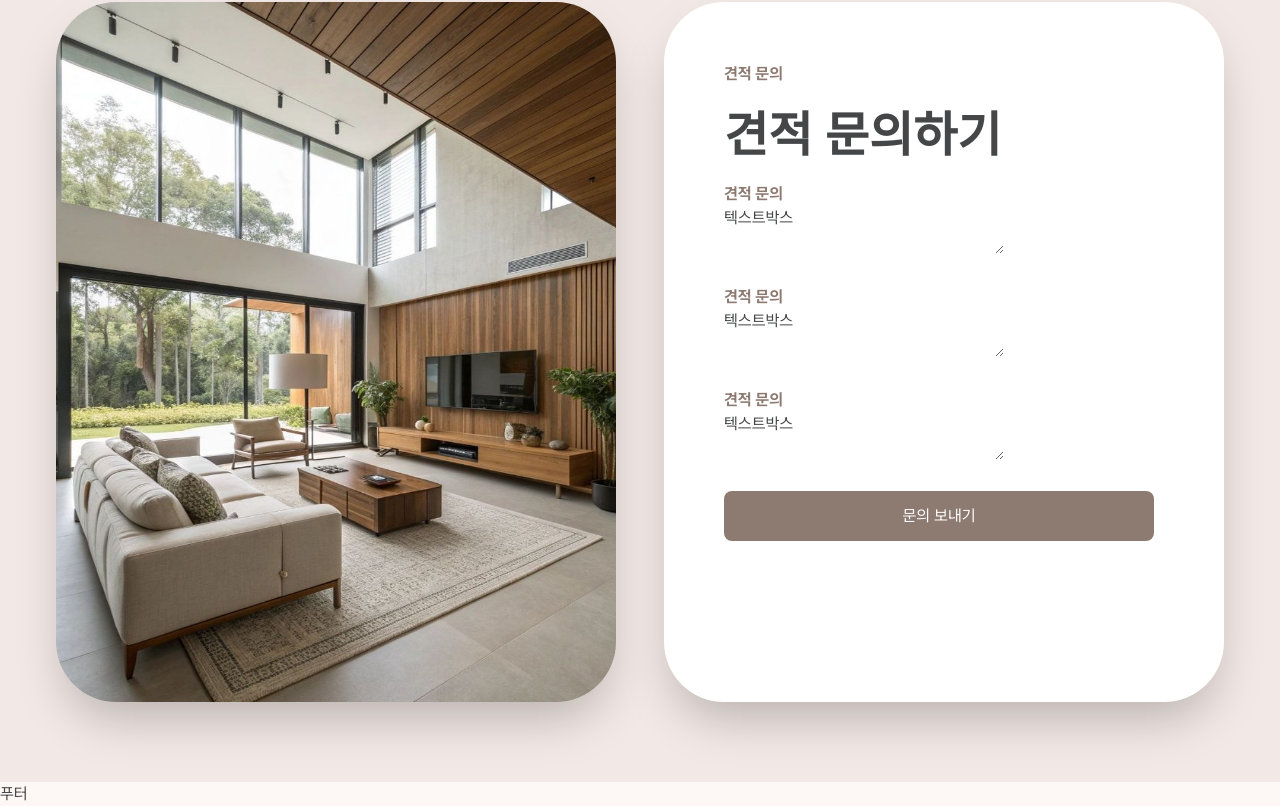
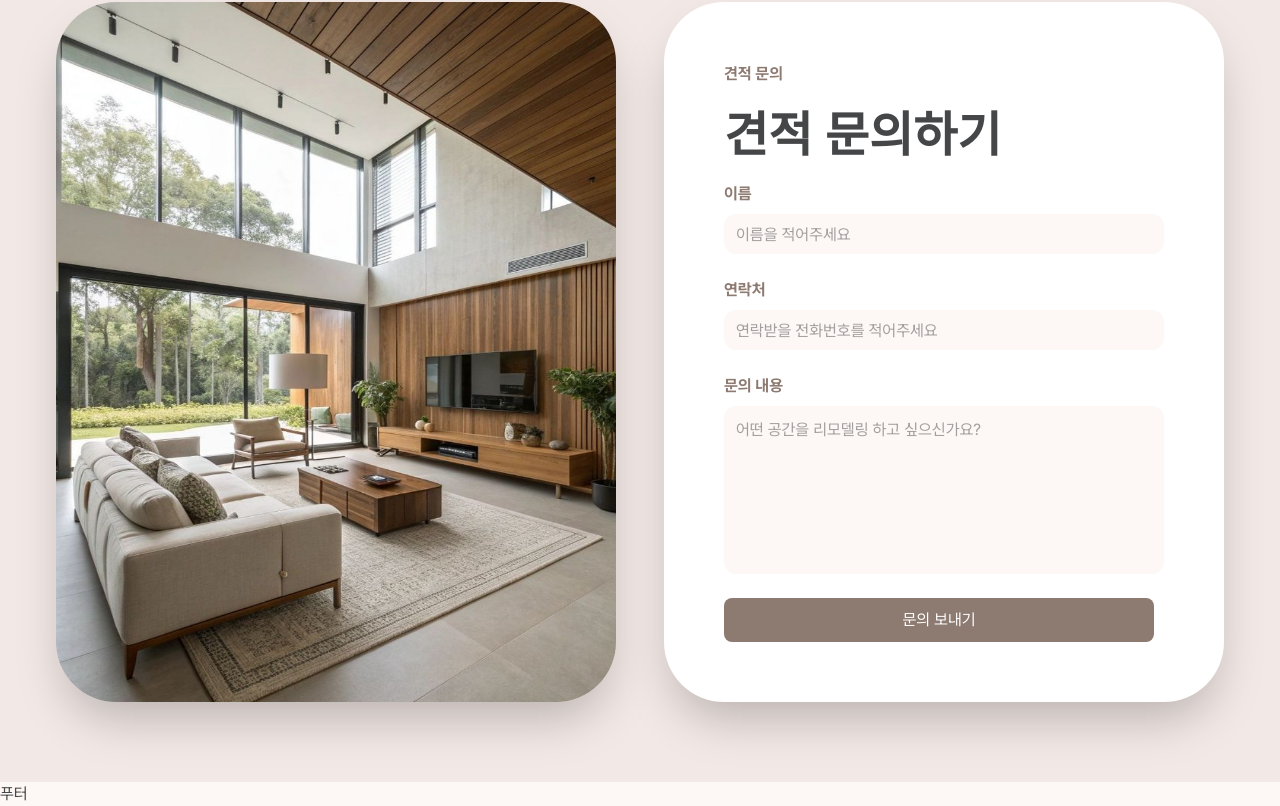
Before and after one commit to humanpear/hanvit, a React (Vite) app: page / in a window 1280 px wide. Shown: the part 2930-3736 px from the top of the page. Built offline with nearby package versions, Linux system fonts and the light colour scheme; a web font is replaced by a local one.

Commit message:
feat: button, input, textbox 기능 추가

```diff
--- a/src/pages/contactUs.tsx
+++ b/src/pages/contactUs.tsx
@@ -1,8 +1,19 @@
 import contactUsImg from '@/../public/images/contact.jpg'
 import Button from '@/shared/ui/button'
+import Input from '@/shared/ui/input'
 import Textbox from '@/shared/ui/textbox'
+import { useState } from 'react'
 
 function ContactUs() {
+  const [name, setName] = useState('')
+  const [phoneNumber, setPhoneNumber] = useState('')
+  const [content, setContent] = useState('')
+
+  const handleSubmit = () => {
+    console.log('결과', name, phoneNumber, content)
+    alert(`이름: ${name}\n연락처: ${phoneNumber}\n내용: ${content}`)
+  }
+
   return (
     <section id="contactUs">
       <div className="flex bg-wood-20 py-20">
@@ -16,19 +27,31 @@ function ContactUs() {
           <div className="flex flex-col bg-white rounded-[60px] p-15 gap-6 w-[560px] h-[700px] shadow-2xl">
             <p className="text-wood-30 font-bold">견적 문의</p>
             <p className="font-batang text-5xl font-bold">견적 문의하기</p>
-            <div>
-              <p className="text-wood-30 font-bold">견적 문의</p>
-              <Textbox></Textbox>
+            <div className="flex flex-col gap-2">
+              <p className="text-wood-30 font-bold">이름</p>
+              <Input
+                placeholder="이름을 적어주세요"
+                value={name}
+                onChange={setName}
+              ></Input>
             </div>
-            <div>
-              <p className="text-wood-30 font-bold">견적 문의</p>
-              <Textbox></Textbox>
+            <div className="flex flex-col gap-2">
+              <p className="text-wood-30 font-bold">연락처</p>
+              <Input
+                placeholder="연락받을 전화번호를 적어주세요"
+                value={phoneNumber}
+                onChange={setPhoneNumber}
+              ></Input>
             </div>
-            <div>
-              <p className="text-wood-30 font-bold">견적 문의</p>
-              <Textbox></Textbox>
+            <div className="flex flex-col gap-2">
+              <p className="text-wood-30 font-bold">문의 내용</p>
+              <Textbox
+                placeholder="어떤 공간을 리모델링 하고 싶으신가요?"
+                value={content}
+                onChange={setContent}
+              ></Textbox>
             </div>
-            <Button variant="SQUARE">문의 보내기</Button>
+            <Button variant="SQUARE" onClick={handleSubmit}>문의 보내기</Button>
           </div>
         </div>
       </div>
--- a/src/shared/ui/button.tsx
+++ b/src/shared/ui/button.tsx
@@ -3,12 +3,14 @@ type ButtonVariant = 'ROUNDED' | 'SQUARE'
 interface Props extends React.ButtonHTMLAttributes<HTMLButtonElement> {
   variant?: ButtonVariant
   className?: string
+  onClick: () => void
 }
 
 function Button({
   variant = 'ROUNDED',
   className = '',
   children,
+  onClick,
   ...rest
 }: Props) {
   const variantStyles =
@@ -17,7 +19,7 @@ function Button({
       : 'w-[430px] h-[50px] bg-wood-30 text-white rounded-lg'
 
   return (
-    <button className={`${variantStyles} ${className}`} {...rest}>
+    <button className={`${variantStyles} ${className}`} {...rest} onClick={() => onClick()}>
       {children}
     </button>
   )
--- /dev/null
+++ b/src/shared/ui/input.tsx
@@ -0,0 +1,18 @@
+interface Props {
+  value: string
+  placeholder: string
+  onChange: (value: string) => void
+}
+
+function Input({ value, placeholder, onChange }: Props) {
+  return (
+    <input
+      className={`bg-wood-10 w-full h-10 rounded-xl resize-none px-3`}
+      placeholder={placeholder}
+      value={value}
+      onChange={(e)=> onChange(e.target.value)}
+    />
+  )
+}
+
+export default Input
--- a/src/shared/ui/textbox.tsx
+++ b/src/shared/ui/textbox.tsx
@@ -1,10 +1,17 @@
+interface Props {
+  value: string
+  placeholder: string
+  onChange: (value: string) => void
+}
 
-
-function Textbox() {
+function Textbox({ value, placeholder, onChange }: Props) {
   return (
-    <>
-      <textarea>텍스트박스</textarea>
-    </>
+    <textarea
+      className={`bg-wood-10 w-full h-42 rounded-xl p-3 resize-none overflow-hidden`}
+      placeholder={placeholder}
+      value={value}
+      onChange={(e) => onChange(e.target.value)}
+    />
   )
 }
 
```
